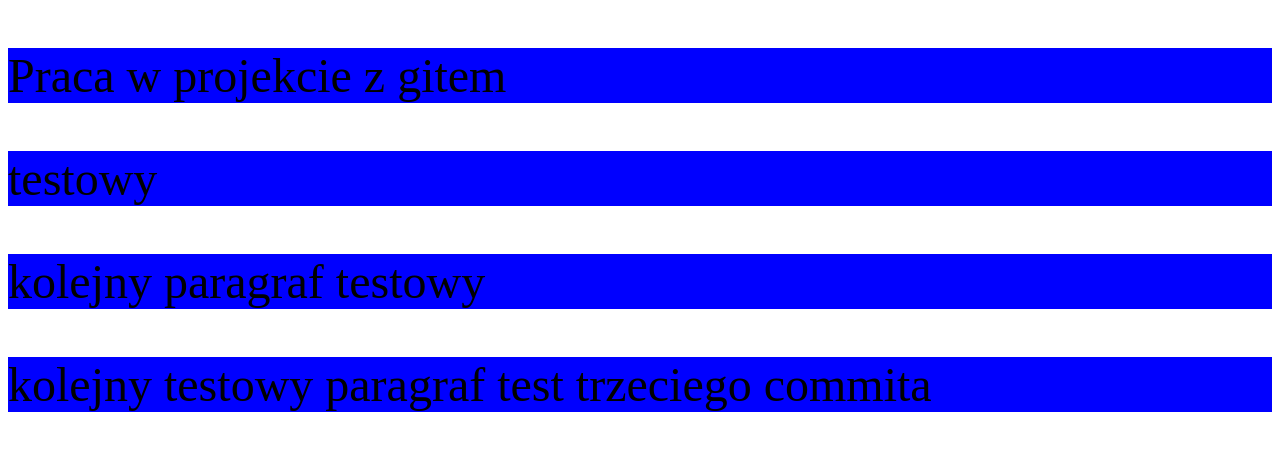
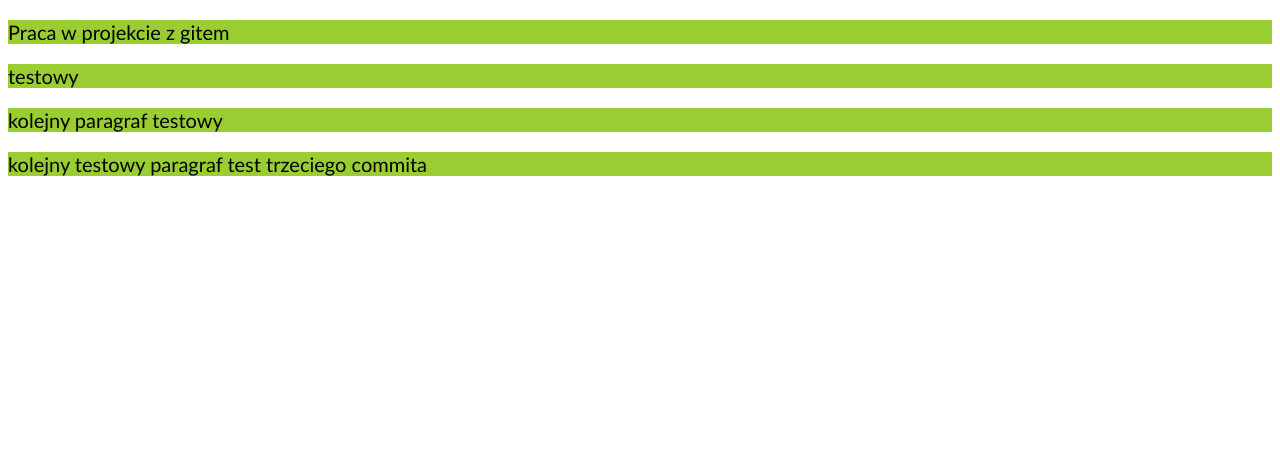
Before and after one commit to jakmaz83/git_zjazd6v2, a plain HTML site: page index.html in a window 1280 px wide. Drawn offline with Linux system fonts and the light colour scheme.

Commit message:
4 new css

```diff
--- a/style.css
+++ b/style.css
@@ -1,5 +1,6 @@
 p {
-    background-color: blue;
-    font-size: 48px;
+    background-color: yellowgreen;
+    font-size: 20px;
+    font-family: 'Gill Sans', 'Gill Sans MT', Calibri, 'Trebuchet MS', sans-serif;
 
 }
```
